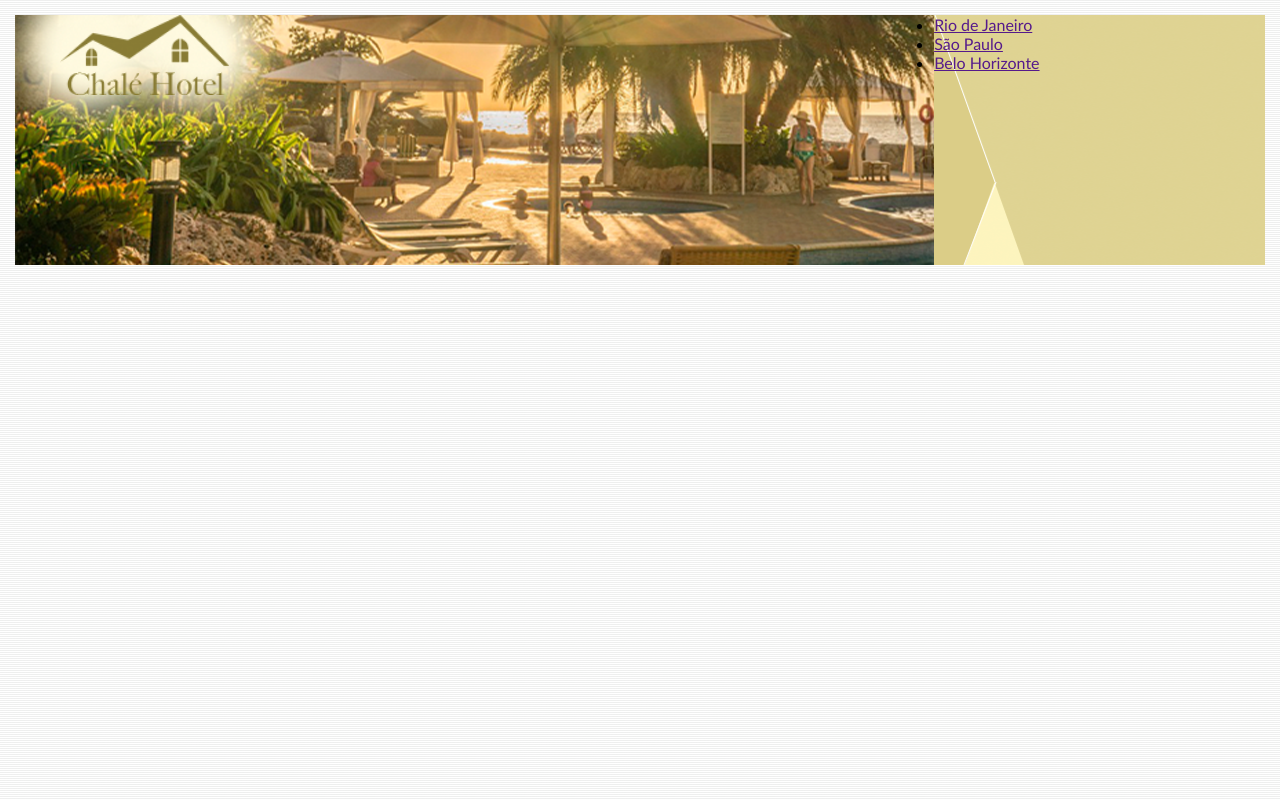
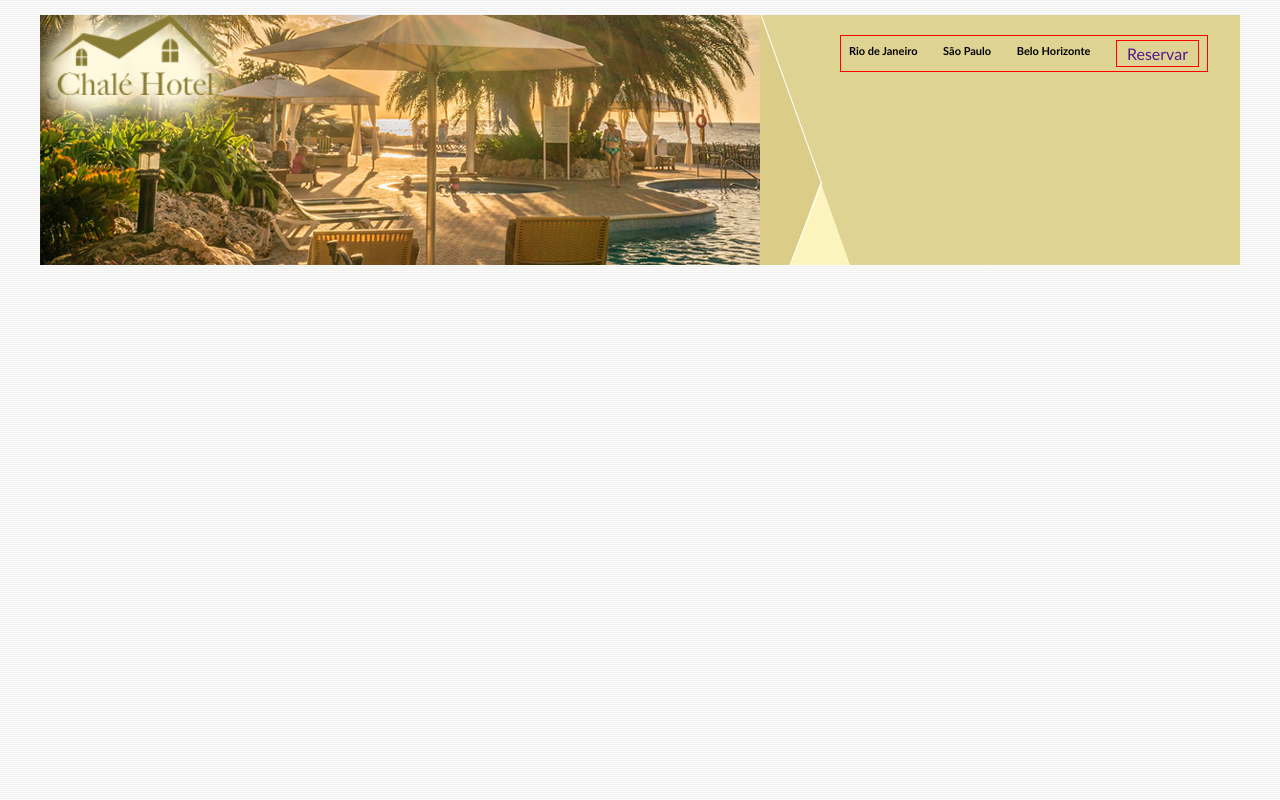
Before and after one commit to YwryGuilherme/Site-Hotel, a plain HTML site: page index.html in a window 1280 px wide. Drawn offline with Linux system fonts and the light colour scheme.

Commit message:
Montando cabecalho

```diff
--- a/index.html
+++ b/index.html
@@ -14,17 +14,18 @@
     <div id="container">
         <!--Inicio Cabecalho-->
         <div class="cabecalho">
-            <div class="logo">
+            <div class="logomarca">
                 <h1>
-                    <a class="logo-chale" href=""> <img src="imagens-2/logo.png"></a>
+                    <a class="logo" href=""> <img src="imagens-2/logo.png"></a>
                 </h1>
             </div>
 
             <div class="navegacao">
-                <ul>
-                    <li> <a href="">Rio de Janeiro</a></li>
-                    <li> <a href="">São Paulo</a></li>
-                    <li> <a href="">Belo Horizonte</a></li>
+                <ul class="menu-navegacao">
+                    <h5>Rio de Janeiro</h5>
+                    <h5>São Paulo</h5>
+                    <h5>Belo Horizonte</h5>
+                    <li class="item-menu"> <a href="">Reservar</a></li>
                 </ul>
             </div>
         </div>
--- a/style.css
+++ b/style.css
@@ -10,34 +10,60 @@ body{
 }
 
 #container{
-    background: #ede9cc;
+    margin: 0 auto;
+    width: 1200px;
+    border: 0px solid red;
+    background-color: #dbcd87;
 }
 
 .cabecalho{
     display: flex;
     flex-direction: row;
     border: 0px solid red;
-    background: #dbcd87;
     height: 15.4em;
     min-height: 250px;
 }
 
-.logo{
+.logomarca{
     border: 0px solid red;
-    width: 100%;
+    width: 60%;
     height: 250px;
-    background: url(imagens-2/teste-2.png) no-repeat;
+    background: url(imagens-2/topo-imagem-principal2.png) no-repeat;
 }
 
 .navegacao{
     border: 0px solid red;
     background: url(imagens-2/topo-imagem-lateral.png) no-repeat;
     height: 250px;
-    width: 450px;
+    width: 480px;
 }
 
-.logo-chale img{
-    margin-left: 45px;
+.logo img{
+    margin-left: 10px;
     height: 80px;
     width: 170px;
 }
+
+.menu-navegacao{
+    padding: 8px;
+    margin-left: 80px;
+    width: 350px;
+    margin-top: 20px;
+    justify-content: space-between;
+    list-style: none;
+    display: flex;
+    flex-direction: row;
+    border: 1px solid red;
+}
+
+.menu-navegacao h5{
+    font-size: 11px;
+}
+.menu-navegacao a{
+    padding-top: 3px;
+    padding-bottom: 3px;
+    padding-left: 10px;
+    padding-right: 10px;
+    border: 1px solid red;
+    text-decoration: none;
+}
```
